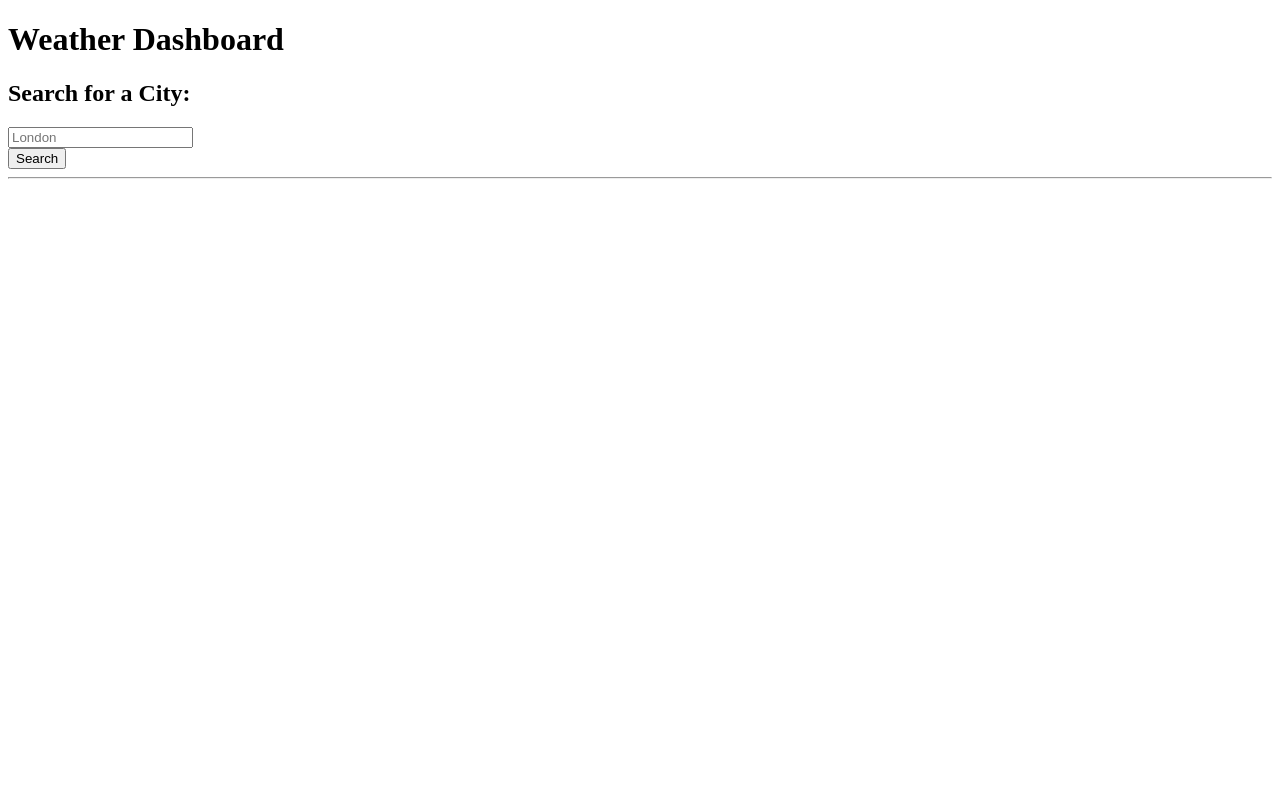
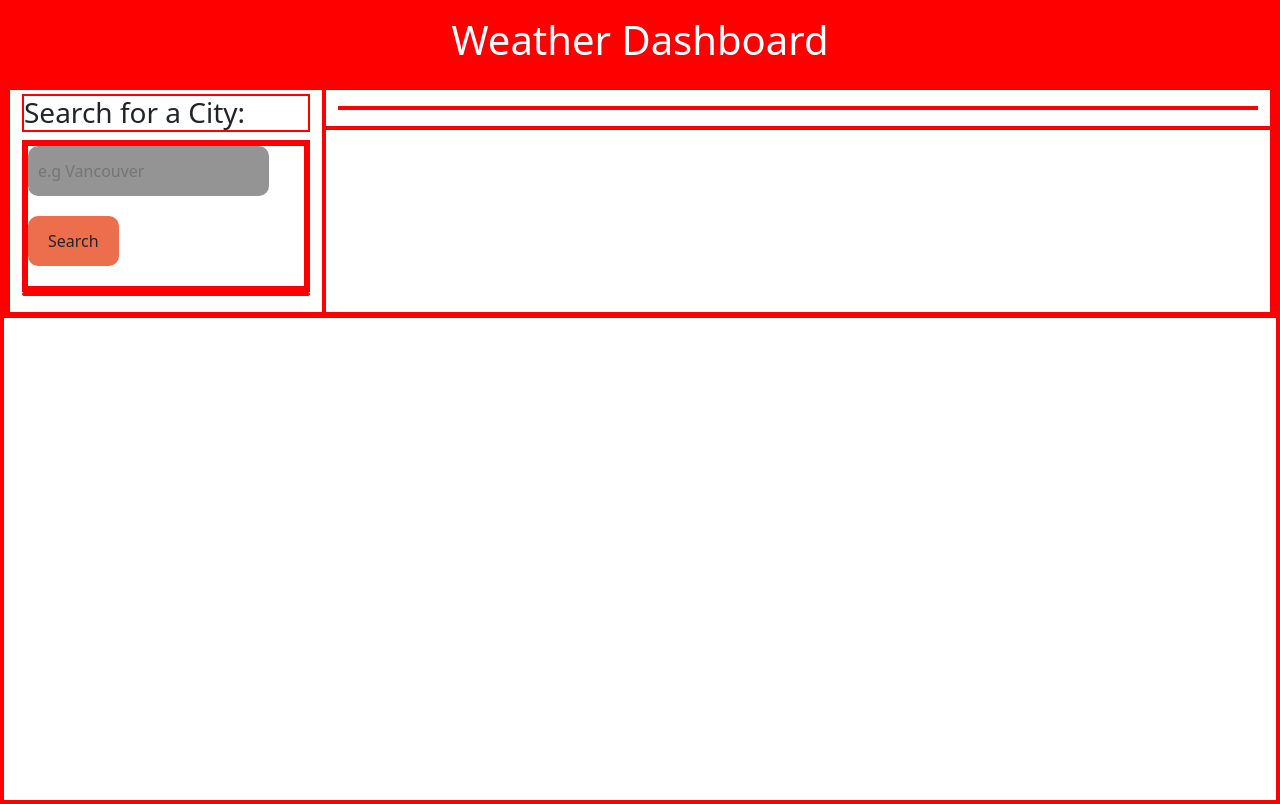
Before and after one commit to annabrisland/weather-dash, a plain HTML site: page index.html in a window 1280 px wide. Drawn offline with nearby package versions, Linux system fonts and the light colour scheme.

Commit message:
Adds styling

```diff
--- a/assets/css/style.css
+++ b/assets/css/style.css
@@ -0,0 +1,52 @@
+* {
+    border: red solid 2px;
+}
+
+body {
+    font-family: sans-serif;
+    height: 100vh;
+    color: #48484A;
+}
+
+.weather-header {
+    background-color: red;
+}
+
+.weather-search {
+    height: 30px;
+    border: none;
+    border-radius: 10px !important;
+    background-color: rgba(0, 0, 0, 0.42);
+    padding: 25px 0px 25px 10px;
+    margin-bottom: 20px;
+}
+
+#search-button {
+    display: flex;
+    align-items: center;
+    text-align: center;
+    height: 30px;
+    border: none;
+    border-radius: 10px;
+    background-color: #EC6E4C;
+    padding: 25px 20px;
+    margin: 0 5px 20px 0;
+}
+
+#forecast {
+    display: flex;
+    flex-direction: row;
+}
+
+#history {
+    background-color: rgba(0, 0, 0, 0.42);
+}
+
+#history button {
+    border: none;
+    border-radius: 5px;
+    padding: 10px;
+    margin: 5px;
+    background-color: rgba(0, 0, 0, 0.42);
+    color: white;
+}
--- a/index.html
+++ b/index.html
@@ -6,11 +6,17 @@
   <meta name="viewport" content="width=device-width, initial-scale=1.0" />
   <meta http-equiv="X-UA-Compatible" content="ie=edge" />
   <link rel="stylesheet" href="./assets/css/style.css" />
+  <link
+      href="https://cdn.jsdelivr.net/npm/bootstrap@5.3.0-alpha3/dist/css/bootstrap.min.css"
+      rel="stylesheet"
+      integrity="sha384-KK94CHFLLe+nY2dmCWGMq91rCGa5gtU4mk92HdvYe+M/SXH301p5ILy+dN9+nJOZ"
+      crossorigin="anonymous"
+    />
   <title>Weather Dashboard</title>
 </head>
 
 <body>
-  <header class="container-fluid text-center text-white bg-dark p-2 weather-header">
+  <header class="container-fluid text-center text-white p-2 weather-header">
     <h1>Weather Dashboard</h1>
   </header>
 
@@ -24,14 +30,12 @@
         <form id="search-form" class="form">
           <div class="form-inline form-group">
             <div class="input-group">
-              <input class="form-input weather-search" type="text" id="search-input" placeholder="London"
-                aria-labelledby="form-heading" aria-controls="today forecast" />
-              <div class="input-group-append">
+              <input class="form-input weather-search" type="text" id="search-input" placeholder="e.g Vancouver"
+                aria-labelledby="form-heading" aria-controls="today forecast"/>
                 <button type="submit" class="btn search-button" id="search-button" aria-label="submit search">
                   Search
                 </button>
                 <hr class="hr weather-hr" />
-              </div>
             </div>
           </div>
         </form>
--- a/script.js
+++ b/script.js
@@ -41,12 +41,14 @@ function renderHistory() {
 
 // Render results on page
 function renderResults(today, results) {
-     // Empty content sections
-    current.empty();
-    forecast.empty();
+
 
     // Render today's result
     if (today) {
+        // Empty content sections
+        current.empty();
+        forecast.empty();
+
         var icon = results.weather[0].icon;
         var iconURL = "https://openweathermap.org/img/wn/" + icon + "@2x.png";
         var temp = results.main.temp;
@@ -58,7 +60,8 @@ function renderResults(today, results) {
         var todayWind = $("<div>").text("Wind Speed: " + wind + "kmph");
         var todayHumidity = $("<div>").text("Humidity: " + humidity + "%");
         current.text("Today");
-        current.append(weatherIcon, todayTemp, todayWind, todayHumidity);
+        var todayBlock = $("<div>").append(weatherIcon, todayTemp, todayWind, todayHumidity).addClass("today-block");
+        current.append(todayBlock);
 
     } else {
         // Loop through results
@@ -75,7 +78,8 @@ function renderResults(today, results) {
             var forecastTemp = $("<div>").text(temp + "℃");
             var forecastWind = $("<div>").text("Wind Speed: " + wind + "kmph");
             var forecastHumidity = $("<div>").text("Humidity: " + humidity + "%");
-            forecast.append(weatherIcon, forecastDate, forecastTemp, forecastWind, forecastHumidity);
+            var forecastBlock = $("<div>").append(weatherIcon, forecastDate, forecastTemp, forecastWind, forecastHumidity).addClass("forecast-block");
+            forecast.append(forecastBlock);
     }
     }
 
```
